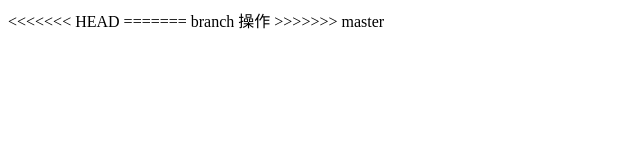
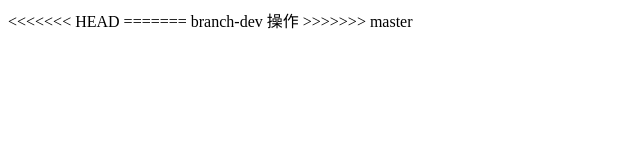
Before and after one commit to iyuers/My_object, a plain HTML site: page index.html in a window 1280 px wide. Shown: the full height of the page, 0-640 px from the left. Drawn offline with Linux system fonts and the light colour scheme.

Commit message:
modified index.html

```diff
--- a/index.html
+++ b/index.html
@@ -7,7 +7,7 @@
 		<meta charset="utf-8">
 	</head>
 	<body>
-		<span>branch 操作</span>
+		<span>branch-dev 操作</span>
 	</body>
 >>>>>>> master
 </html>
```
